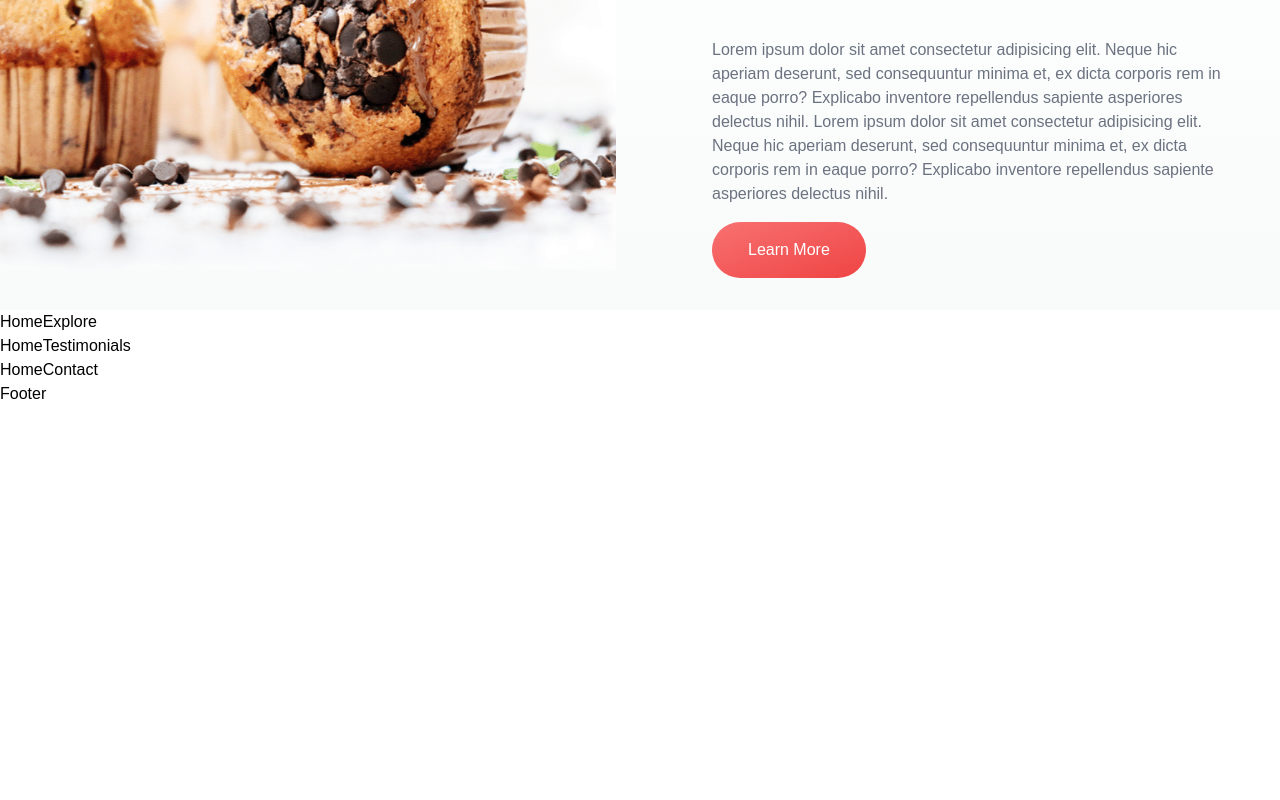
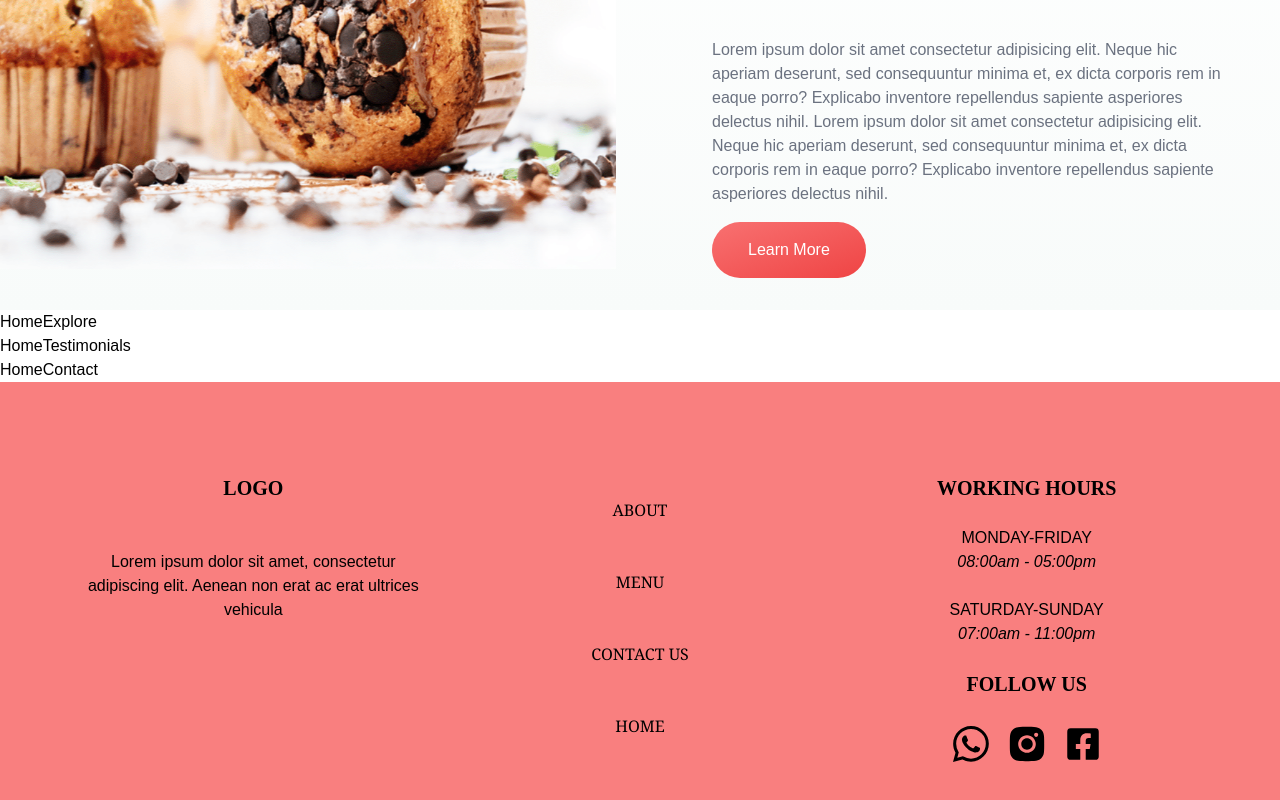
Before and after one commit to 208-code-titans/bettina-snacks, a React (Create React App) app: page / in a window 1280 px wide. Shown: the part 1018-1818 px from the top of the page. Before the commit the page ends 1424 px from the top, so only its background shows below. Built offline with nearby package versions, Linux system fonts and the light colour scheme.

Commit message:
feat: :sparkles: created footer

```diff
--- a/src/components/Footer/Footer.jsx
+++ b/src/components/Footer/Footer.jsx
@@ -1,8 +1,61 @@
 import React from 'react'
+import {BsWhatsapp} from 'react-icons/bs'
+import {AiFillInstagram} from 'react-icons/ai'
+import {FaFacebookSquare} from 'react-icons/fa'
+
 
 const Footer = () => {
   return (
-    <div>Footer</div>
+    <footer className='bg-red-400 text-black'>
+      <div className='md:flex md:justify-between md:items-center sm:px-12 px-4 bg-[#ffffff19] py-7'>
+      <div className='containier '>
+        <div className='grid grid-cols-1 sm:grid-cols-3 lg:grid-cols-3 gap-10 text-center sm:px-8 px-5 py-16'>
+          {/*Column1 */}
+          <div className='col' >
+            <h1 className='text-xl'>LOGO</h1> <br /> <br />
+            <p>Lorem ipsum dolor sit amet, consectetur adipiscing elit. Aenean non erat ac erat
+                 ultrices vehicula</p>
+
+          </div>
+          {/*Column2 */}
+          <div className='col font-serif'>
+            <ul>
+              <br /><li><a href="#">ABOUT</a></li> <br /> <br />
+              <li><a href="#">MENU</a></li> <br /> <br />
+              <li><a href="#">CONTACT US</a></li> <br /> <br />
+              <li><a href="#">HOME</a></li> <br />
+            </ul>
+
+          </div>
+
+          {/*Column3 */}
+          <div className='col'>
+            <h1 className='font-semibold text-xl'>WORKING HOURS</h1> <br />
+            <ul>
+              <li>MONDAY-FRIDAY <br /> <i>08:00am - 05:00pm</i> </li>
+              <br />
+              <li>SATURDAY-SUNDAY <br /> <i>07:00am - 11:00pm</i> </li>
+            </ul>
+            <br />
+            <h1 className='font-bold text-xl'>FOLLOW US</h1> <br />
+
+           <div className='flex items-center justify-center gap-3'>
+             <BsWhatsapp className='cursor-pointer w-10 h-9'/>
+             <AiFillInstagram className='cursor-pointer w-12 h-11'/>
+             <FaFacebookSquare className='cursor-pointer w-10 h-9'/>
+           </div>
+
+          </div>
+
+        </div>
+
+      </div>
+
+
+      </div>
+
+
+    </footer>
   )
 }
 
```
